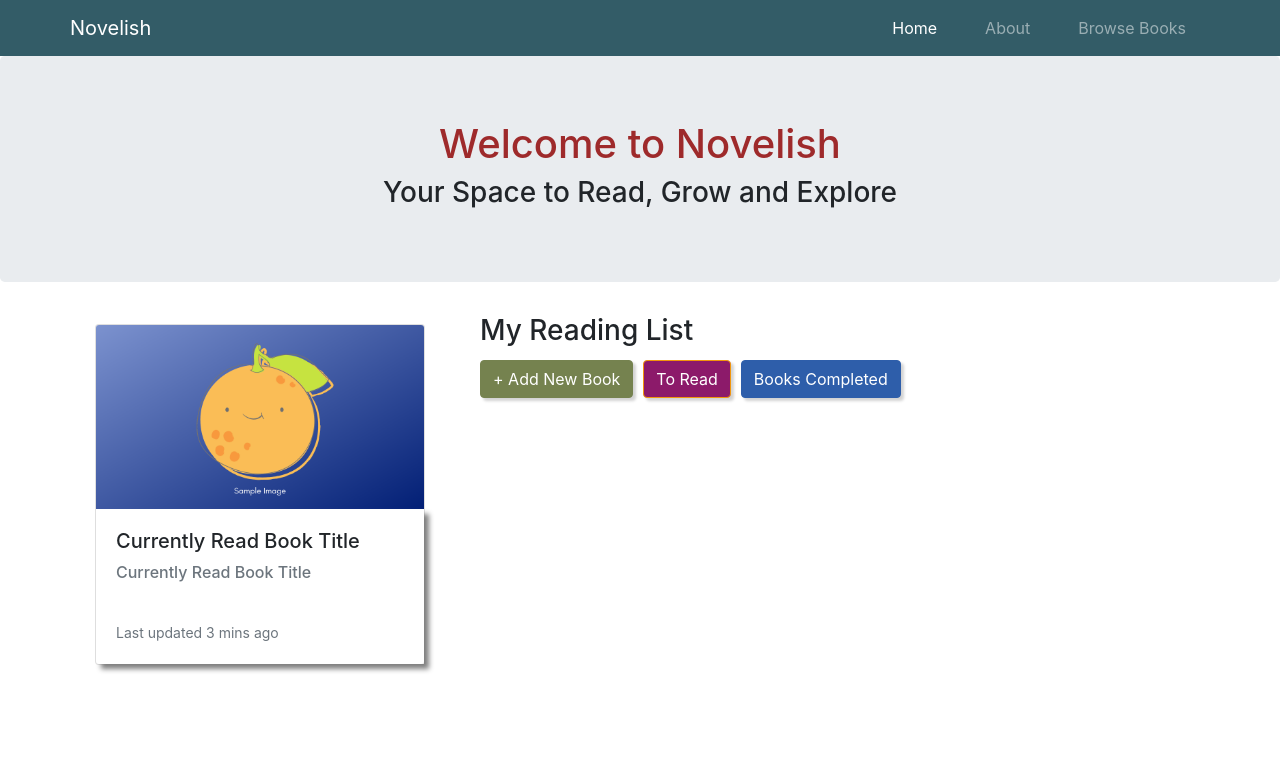
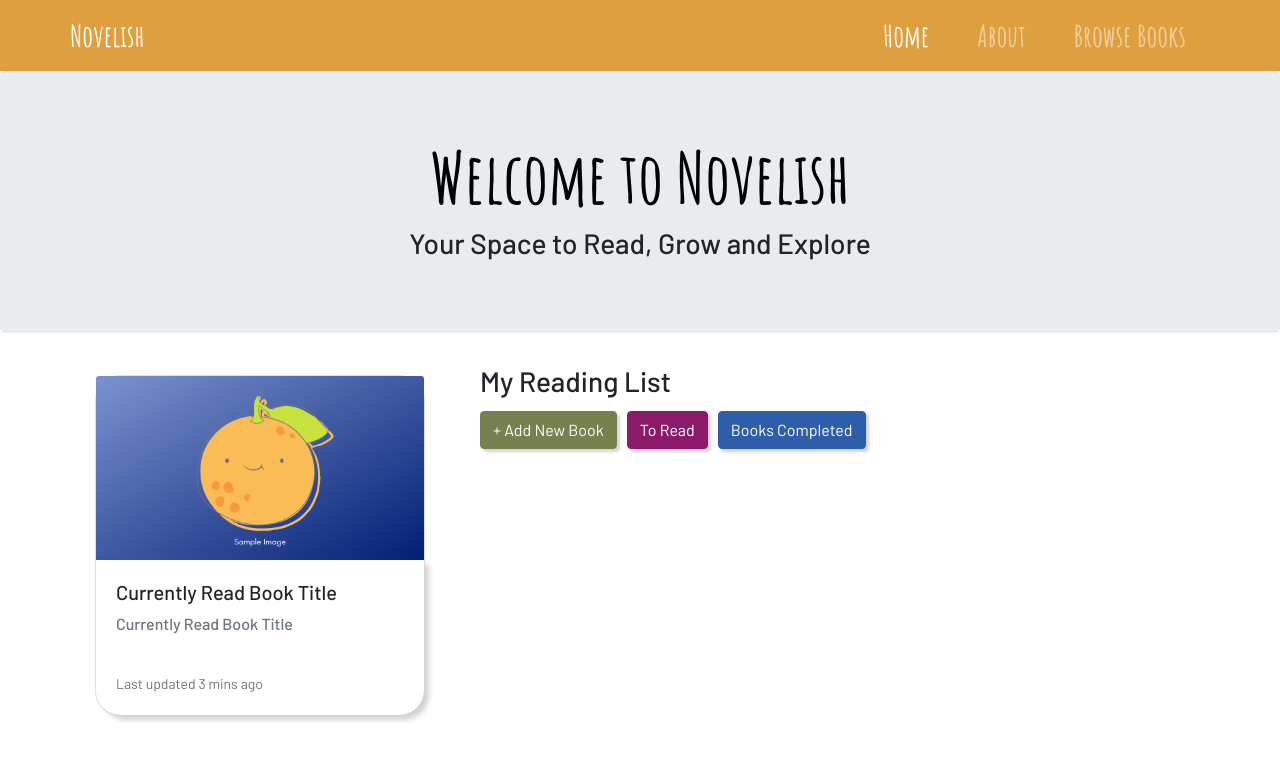
Before and after one commit to anuya-karnik/Novelish, a React (Create React App) app in the folder novelish/: page / in a window 1280 px wide. Shown: the top 760 px of the page. Built offline with nearby package versions, Linux system fonts and the light colour scheme; no server answers; the database is empty.

Commit message:
changed index.css

```diff
--- a/novelish/public/index.html
+++ b/novelish/public/index.html
@@ -16,6 +16,9 @@
       user's mobile device or desktop. See https://developers.google.com/web/fundamentals/web-app-manifest/
     -->
     <link rel="manifest" href="%PUBLIC_URL%/manifest.json" />
+
+    <link rel="preconnect" href="https://fonts.gstatic.com">
+    <link href="https://fonts.googleapis.com/css2?family=Amatic+SC:wght@700&family=Barlow:wght@400;500&family=Dancing+Script:wght@700&display=swap" rel="stylesheet">
     <!--
       Notice the use of %PUBLIC_URL% in the tags above.
       It will be replaced with the URL of the `public` folder during the build.
--- a/novelish/src/components/home.jsx
+++ b/novelish/src/components/home.jsx
@@ -124,7 +124,7 @@ function Home() {
           <div className="currentread col-4">
             <div className="card mb-3">
               <img src="Sample-Image.png" className="card-img-top" alt="sample" />
-              <div className="card-body">
+              <div className="left card-body">
                 <h5 className="card-title mb-3">Currently Read Book Title</h5>
                 <h6 className="card-subtitle mb-2 text-muted">Currently Read Book Title</h6>
                 {/* Maybe Use a Library for Saving Updated Time */}
--- a/novelish/src/index.css
+++ b/novelish/src/index.css
@@ -22,25 +22,60 @@
 
 /* nav bar */
 .bg-dark {
-    background-color: #335c67 !important;
+    background-color: #e09f3e !important;
 }
 
 .navbar-expand .navbar-nav .nav-link{
     padding: 0 1.5rem;
 
 }
+.navbar-brand {
+    font-family: 'Amatic SC', cursive;
+    font-size: 30px;
+}
 
+.nav-link {
+    font-family: 'Amatic SC', cursive;
+    font-size: 30px;
+}
 .jumbotron{
     /* background-image: url("Sample-Image.png"); */
     /* background-image: url("../public/Sample-Image.png"); */
 }
 h1 {
-    color: #9E2A2B;
+    color: #000000;
+    /* font-family: 'Dancing Script', cursive;
+     */
+     font-family: 'Amatic SC', cursive;
+    font-size: 70px;
 }
 
+h3 {
+    font-family: 'Barlow', sans-serif;
+    font-weight: 500;
+}
+
+h5 {
+    font-family: 'Barlow', sans-serif;
+    font-weight: 500;
+}
+
+h6 {
+    font-family: 'Barlow', sans-serif;
+    font-weight: 500;
+}
 .card {
     margin: 10px;
+    margin-bottom: 30px;
+    border-radius: 25px;
+}
 
+.left.card-body {
+    border-radius: 25px 0px 25px 25px;
+}
+
+.card-body {
+    border-radius: 25px;
 }
 
 .card-subtitle {
@@ -63,12 +98,12 @@ h1 {
 
 .read.btn {
     background-color: #8C1A6A;
-    border-color: #f1960c;
+    border-color: #8C1A6A;
 }
 
 .read.btn:hover {
-    background-color: #ff8811;
-    border-color: #ff8811;
+    background-color: #6e0950;
+    border-color: #6e0950;
 }
 
 .complete.btn {
@@ -84,11 +119,13 @@ h1 {
 .btn-primary {
     background-color: #e09f3e;
     border-color: #e09f3e;
+    font-family: 'Barlow', sans-serif;
 }
 
 .btn-success {
     background-color: #335c67;
     border-color: #335c67;
+    font-family: 'Barlow', sans-serif;
 }
 
 .btn-success:hover {
@@ -99,8 +136,13 @@ h1 {
 .btn-danger {
     background-color: #9E2A2B;
     border-color: #9E2A2B;
+    font-family: 'Barlow', sans-serif;
 }
 
 .card-body {
-    box-shadow: 5px 5px 5px grey;
+    box-shadow: 5px 5px 5px lightgrey;
 }
+
+.text-muted {
+    font-family: 'Barlow', sans-serif;
+}
```
